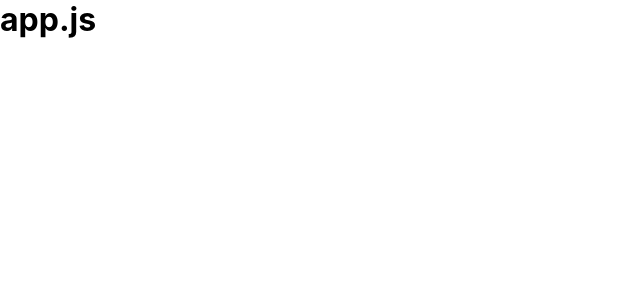
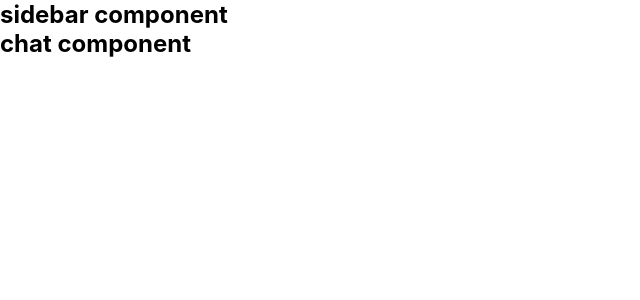
Before and after one commit to jsuderman/messenger-app, a React (Create React App) app in the folder client/messenger-app/: page / in a window 1280 px wide. Shown: the top 300 px of the page, without its empty margins (0-640 px from the left). Built offline with nearby package versions, Linux system fonts and the light colour scheme.

Commit message:
set up sidebar and chat component

```diff
--- a/client/messenger-app/src/App.js
+++ b/client/messenger-app/src/App.js
@@ -1,9 +1,19 @@
 import './App.css';
+import Sidebar from "./components/Sidebar/Sidebar";
+import Chat from "./components/Chat/Chat"
 
 function App() {
   return (
     <div className="app">
-      <h1>app.js</h1>
+
+
+      {/* sidebar component */}
+      <Sidebar />
+      {/* chat component  */}
+      <Chat />
+
+
+
     </div>
   );
 }
--- /dev/null
+++ b/client/messenger-app/src/components/Chat/Chat.js
@@ -0,0 +1,12 @@
+import React from 'react';
+import './Chat.css';
+
+function Chat() {
+    return (
+        <div classname="chat">
+            <h2>chat component</h2>
+        </div>
+    )
+}
+
+export default Chat
--- /dev/null
+++ b/client/messenger-app/src/components/Sidebar/Sidebar.js
@@ -0,0 +1,12 @@
+import React from 'react';
+import "./Sidebar.css";
+
+function Sidebar() {
+    return (
+        <div className="sidebar">
+            <h2>sidebar component</h2>
+        </div>
+    )
+}
+
+export default Sidebar
```
Also changed, not shown: client/messenger-app/src/firebase.js (added, +8 -0 lines), client/messenger-app/src/components/Chat/Chat.css (added), client/messenger-app/src/components/Sidebar/Sidebar.css (added), 1 other file (tests, documents, lock files or other folders).
